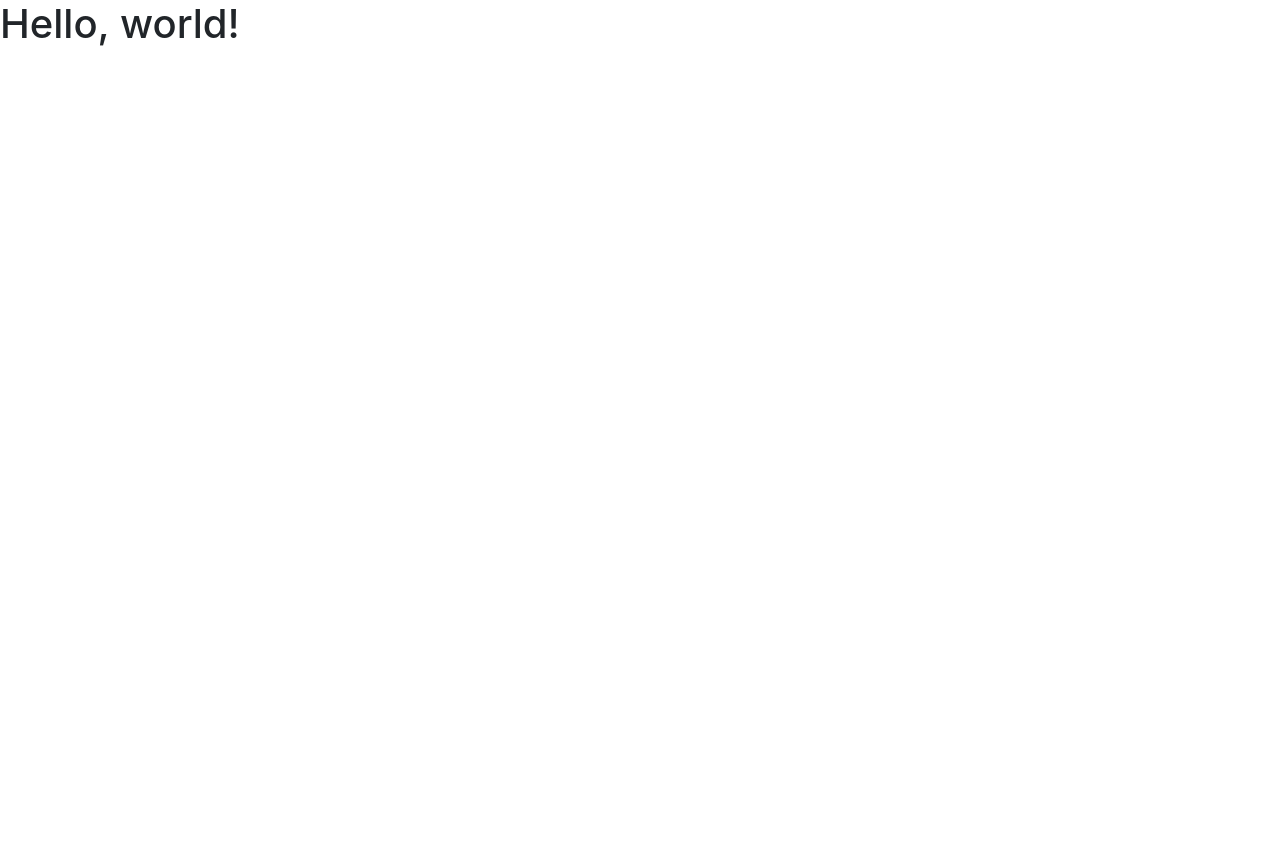
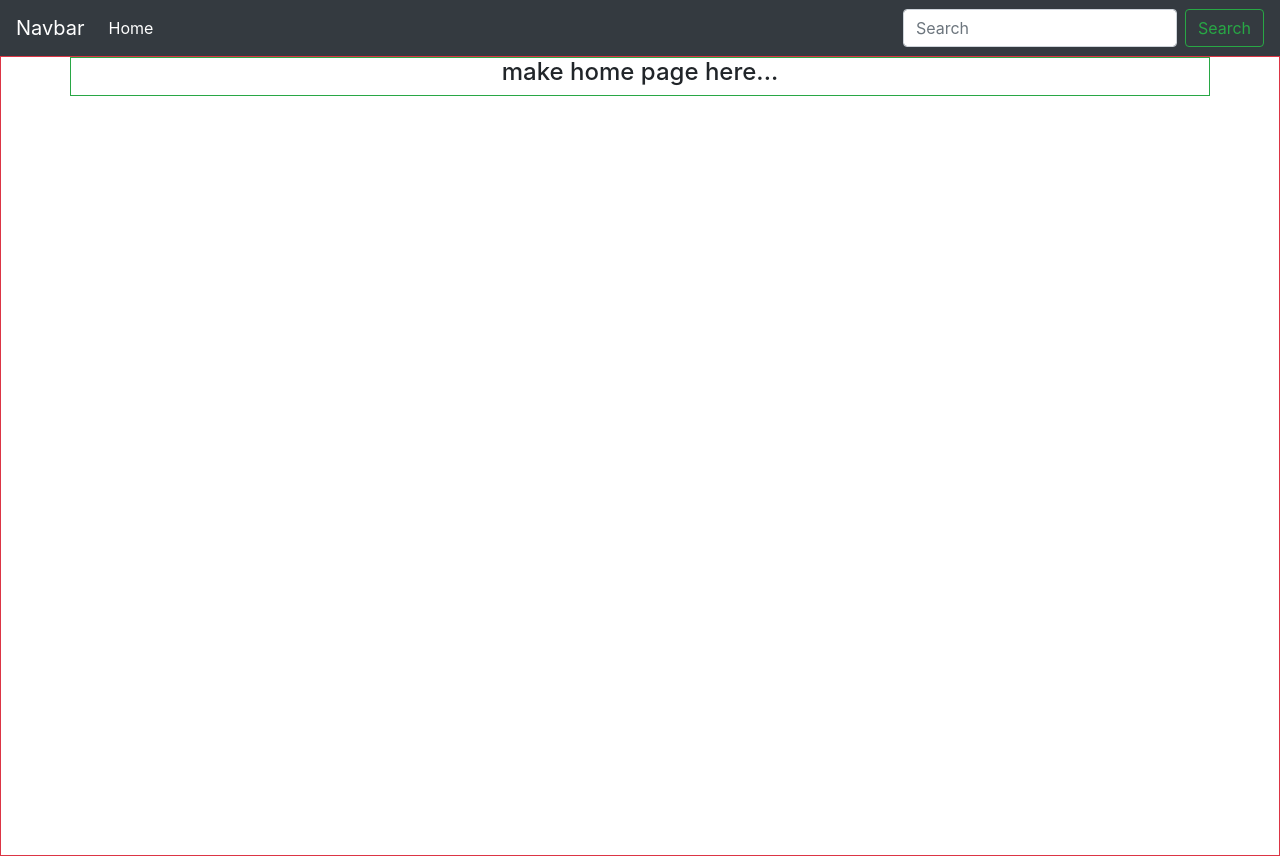
Before and after one commit to Ak-Krishna/Garuda_Fort_Info, a plain HTML site: page Index.html in a window 1280 px wide. Before the commit the page ends 800 px from the top, so only its background shows below. Drawn offline with nearby package versions, Linux system fonts and the light colour scheme.

Commit message:
added home template

```diff
--- a/Index.html
+++ b/Index.html
@@ -14,16 +14,64 @@
 </head>
 
 <body>
- <h1>Hello, world!</h1>
+  <nav class="navbar navbar-expand-lg navbar-dark bg-dark">
+    <a class="navbar-brand" href="#">Navbar</a>
+    <button class="navbar-toggler" type="button" data-toggle="collapse" data-target="#navbarSupportedContent"
+      aria-controls="navbarSupportedContent" aria-expanded="false" aria-label="Toggle navigation">
+      <span class="navbar-toggler-icon"></span>
+    </button>
+
+    <div class="collapse navbar-collapse" id="navbarSupportedContent">
+      <ul class="navbar-nav mr-auto">
+        <li class="nav-item active">
+          <a class="nav-link" href="#">Home <span class="sr-only">(current)</span></a>
+        </li>
+        <!-- <li class="nav-item">
+          <a class="nav-link" href="#">Link</a>
+        </li>
+        <li class="nav-item dropdown">
+          <a class="nav-link dropdown-toggle" href="#" id="navbarDropdown" role="button" data-toggle="dropdown"
+            aria-haspopup="true" aria-expanded="false">
+            Dropdown
+          </a>
+          <div class="dropdown-menu" aria-labelledby="navbarDropdown">
+            <a class="dropdown-item" href="#">Action</a>
+            <a class="dropdown-item" href="#">Another action</a>
+            <div class="dropdown-divider"></div>
+            <a class="dropdown-item" href="#">Something else here</a>
+          </div>
+        </li>
+        <li class="nav-item">
+          <a class="nav-link disabled" href="#">Disabled</a>
+        </li> -->
+      </ul>
+      <form class="form-inline my-2 my-lg-0">
+        <input class="form-control mr-sm-2" type="search" placeholder="Search" aria-label="Search">
+        <button class="btn btn-outline-success my-2 my-sm-0" type="submit">Search</button>
+      </form>
+    </div>
+  </nav>
+
+  <!-- home section -->
+  <section class="container-fluid border border-danger" style="height: 100vh;">
+    <div class="container border border-success">
+      <h4 class="text-center">
+        make home page here...
+      </h4>
+    </div>
+  </section>
 
   <!-- Optional JavaScript -->
   <!-- jQuery first, then Popper.js, then Bootstrap JS -->
   <script src="https://code.jquery.com/jquery-3.2.1.slim.min.js"
-  integrity="sha384-KJ3o2DKtIkvYIK3UENzmM7KCkRr/rE9/Qpg6aAZGJwFDMVNA/GpGFF93hXpG5KkN" crossorigin="anonymous"></script>
+    integrity="sha384-KJ3o2DKtIkvYIK3UENzmM7KCkRr/rE9/Qpg6aAZGJwFDMVNA/GpGFF93hXpG5KkN"
+    crossorigin="anonymous"></script>
   <script src="https://cdn.jsdelivr.net/npm/popper.js@1.12.9/dist/umd/popper.min.js"
-  integrity="sha384-ApNbgh9B+Y1QKtv3Rn7W3mgPxhU9K/ScQsAP7hUibX39j7fakFPskvXusvfa0b4Q" crossorigin="anonymous"></script>
+    integrity="sha384-ApNbgh9B+Y1QKtv3Rn7W3mgPxhU9K/ScQsAP7hUibX39j7fakFPskvXusvfa0b4Q"
+    crossorigin="anonymous"></script>
   <script src="https://cdn.jsdelivr.net/npm/bootstrap@4.0.0/dist/js/bootstrap.min.js"
-  integrity="sha384-JZR6Spejh4U02d8jOt6vLEHfe/JQGiRRSQQxSfFWpi1MquVdAyjUar5+76PVCmYl" crossorigin="anonymous"></script>
+    integrity="sha384-JZR6Spejh4U02d8jOt6vLEHfe/JQGiRRSQQxSfFWpi1MquVdAyjUar5+76PVCmYl"
+    crossorigin="anonymous"></script>
 </body>
 
 </html>
```
Lines whose indentation alone changed are shown as unchanged.
